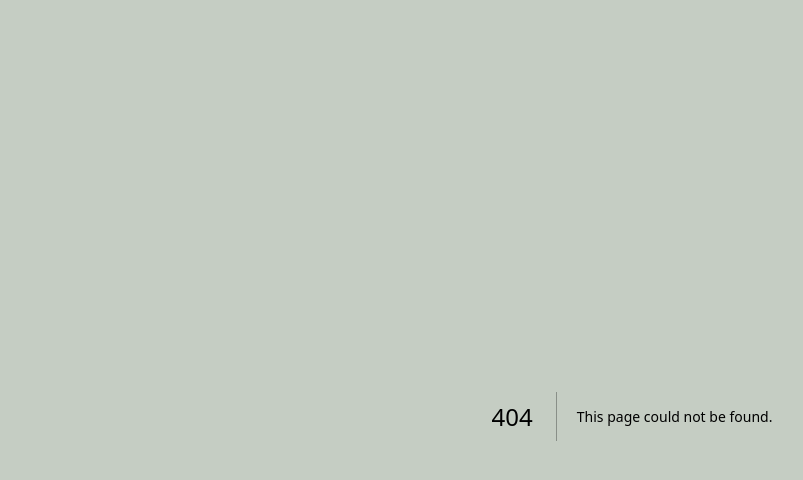
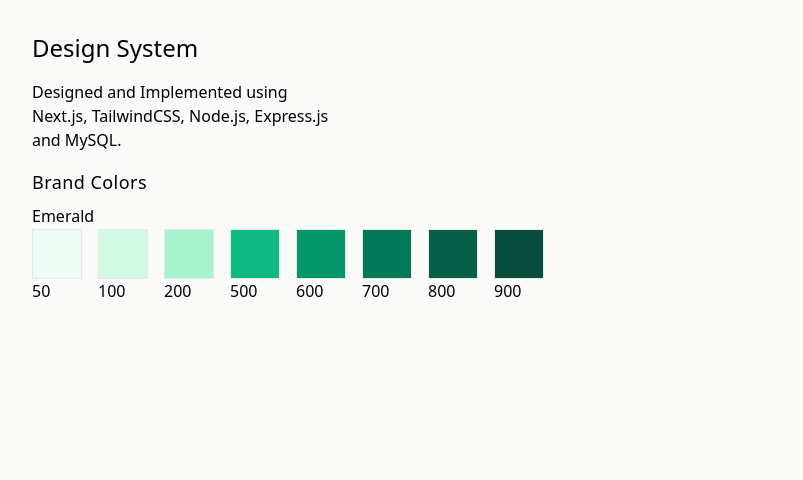
Before and after one commit to SrikanthKumarC/PayTrack, a Next.js app: page /about in a window 1280 px wide. Before the commit this address had no page. Shown: the top 480 px of the page, without its empty margins (8-811 px from the left). Built offline with nearby package versions, Linux system fonts and the light colour scheme.

Commit message:
added form state

```diff
--- a/components/Logo.js
+++ b/components/Logo.js
@@ -5,7 +5,7 @@ const Logo = () => {
       <h1 className=" text-primary text-3xl sm:pb-2 sm:text-5xl ">
         Expense Manager
       </h1>
-      <p className="text-secondary font-thin lowercase  text-lg sm:text-2xl dark:text-slate-400">
+      <p className="text-secondary font-thin lowercase tracking-wide text-lg sm:text-2xl dark:text-slate-400">
         Easily Manage Your Expenses
       </p>
     </header>
--- a/components/low-level-components/Input.js
+++ b/components/low-level-components/Input.js
@@ -5,14 +5,14 @@ const Input = ({ label, ...props }) => {
     <div>
       {label && (
         <label
-          className="text-p2 text-p_foreground font-light capitalize w-full dark:text-white m-0 tracking-wide text-md sm:text-sm "
+          className="text-p2 mb-[1px] text-p_foreground font-light w-full dark:text-gray-400  text-md sm:t "
           htmlFor="income"
         >
           {label}
         </label>
       )}
       <input
-        className=" p-2 mt-2 text-lg rounded-sm  focus:outline-dashed dark:hover:outline-white dark:focus:outline-white border-shade dark:bg-p_dark dark:border-0 m-0 border-2 w-full"
+        className=" p-2  text-lg rounded-sm  focus:outline-solid outline-emerald-800 dark:hover:outline-emerald-800 dark:focus:bg-neutral-900 dark:focus:outline-emerald-800 dark:border-gray-600 dark:bg-transparent dark:border-[1px] m-0 border-2 w-full"
         {...props}
         id={label}
       />
--- a/package.json
+++ b/package.json
@@ -9,10 +9,12 @@
     "lint": "next lint"
   },
   "dependencies": {
+    "date-fns": "^2.30.0",
     "framer-motion": "^10.16.4",
     "next": "13.5.4",
     "react": "^18",
-    "react-dom": "^18"
+    "react-dom": "^18",
+    "short-unique-id": "^5.0.3"
   },
   "devDependencies": {
     "autoprefixer": "^10",
--- a/pages/_document.js
+++ b/pages/_document.js
@@ -4,7 +4,7 @@ export default function Document() {
   return (
     <Html lang="en">
       <Head />
-      <body className="dark:bg-p_dark dark:text-white p-4 bg-shade">
+      <body className="dark:bg-neutral-950 dark:text-white p-4 bg-stone-50">
         <Main />
         <NextScript />
       </body>
--- /dev/null
+++ b/pages/about/index.js
@@ -0,0 +1,54 @@
+import React from "react";
+
+const Page = () => {
+  return (
+    <div className="px-6 py-4 dark:text-stone-300">
+      <h1 className="block mb-4 text-2xl">Design System</h1>
+
+      <h2 className="max-w-[34ch] mb-4">
+        Designed and Implemented using Next.js, TailwindCSS, Node.js, Express.js
+        and MySQL.
+      </h2>
+
+      <p className="tracking-wide text-lg font mb-2">Brand Colors</p>
+      <p className="mb-[1px]">Emerald </p>
+      <div className="flex flex-wrap gap-4 ">
+        <div className="color md:mb-0">
+          <div className="bg-emerald-50 w-[50px] border-[1px] h-[50px]"></div>
+          <p>50</p>
+        </div>
+        <div className="color">
+          <div className="bg-emerald-100 w-[50px] border-[1px]  h-[50px]"></div>
+          <p className="">100</p>
+        </div>
+        <div className="color">
+          <div className="bg-emerald-200 w-[50px] border-[1px]  h-[50px]"></div>
+          <p className="">200</p>
+        </div>
+
+        <div className="color">
+          <div className="bg-emerald-500 w-[50px] border-[1px]  h-[50px]"></div>
+          <p className="">500</p>
+        </div>
+        <div className="color ">
+          <div className="bg-emerald-600 w-[50px] border-[1px]   h-[50px]"></div>
+          <p className="">600</p>
+        </div>
+        <div className="color">
+          <div className="bg-emerald-700 w-[50px] border-[1px]  h-[50px]"></div>
+          <p className="">700</p>
+        </div>
+        <div className="color">
+          <div className="bg-emerald-800 w-[50px] border-[1px]  h-[50px]"></div>
+          <p className="">800</p>
+        </div>
+        <div className="color">
+          <div className="bg-emerald-900 w-[50px] border-[1px]  h-[50px]"></div>
+          <p className="">900</p>
+        </div>
+      </div>
+    </div>
+  );
+};
+
+export default Page;
--- a/pages/index.js
+++ b/pages/index.js
@@ -3,76 +3,100 @@
 import Logo from "@/components/Logo";
 import Input from "@/components/low-level-components/Input";
 import React from "react";
+import {format} from 'date-fns';
+import ShortUniqueId from "short-unique-id";
+export default function Home() {
+  const [formState, setFormState] = React.useState({ transactionDate: format(new Date(), 'yyyy-M-dd') });
+  const [storeList, setStoreList] = React.useState([]);
+  const uid = new ShortUniqueId({ length: 10 });
 
-export default function Home() {
-  const [visibile, setVisible] = React.useState(true);
 
-  const [formState, setFormState] = React.useState({ dateMonth: "2023-10" });
-  const [storeList, setStoreList] = React.useState([]);
+  function validateInput() {
+    if (!formState.transactionDate) return false;
+    if (!formState.amount) return false;
+    return formState.transaction;
+  }
 
   console.log(formState);
-  function handleSubmit() {
+  function handleSubmit(e) {
+    e.preventDefault()
+    if (!validateInput()) return;
     const newList = storeList;
-    newList.push({ ...formState, id: crypto.randomUUID });
-    setFormState({});
+    newList.push({ ...formState, id: uid.rnd() });
+    const emptyState = {id: '', amount: '', transaction: '', date: ''}
+    setFormState(emptyState);
     setStoreList(newList);
   }
+
+  console.log(storeList)
+
+  let INR = new Intl.NumberFormat('en-US', {
+    style: 'currency',
+    currency: "INR"
+  })
   return (
     <main className="mx-auto mt-2 ">
       <Logo />
       {
         <form
+            onSubmit={handleSubmit}
           action=""
-          className="dark:text-white bg-[#fff] dark:bg-p_foreground   m-2 mt-6 relative border-[1px] dark:border-[hsl(210,23%,10%)]  border-gray-400 rounded-lg max-w-xl mx-auto p-6 gap-4"
+          className="dark:text-white bg-white dark:bg-transparent   m-2 mt-6 relative border-[2px] dark:border-[hsl(210,23%,20%)]  border-stone-200 rounded-lg max-w-xl mx-auto p-6 gap-4"
         >
-          <h1 className="text-xl sm:text-2xl  text-center mb-8 font-light  tracking-wider capitalize ">
-            add Your Monthly Earnigns
+          <h1 className="text-xl sm:text-2xl  text-center mb-8 font-light capitalize ">
+            start adding your transactions
           </h1>
-          <div className="flex flex-col mb-4 self-center -mt-3 py-2 ">
+          <div className="flex flex-col mb-2 self-center -mt-3 py-2 ">
             <Input
-              type="month"
-              label="for the Month"
-              value={formState.dateMonth}
+                required
+              type="date"
+              label="When (defaults to today)"
+              value={formState.transactionDate}
               onChange={(e) =>
-                setFormState({ ...formState, dateMonth: e.target.value })
+                setFormState({ ...formState, transactionDate: e.target.value })
               }
+
+            />
+          </div>
+          <div className='mb-2'>
+            <Input
+                type="text"
+                label="What"
+                placeholder="Sunny's Birthday"
+                value={formState.transaction}
+                onChange={(e) =>
+                    setFormState({ ...formState, transaction: e.target.value })
+                }
+                required
             />
           </div>
 
-          <div className="flex gap-4">
+          <div>
             <Input
               type="number"
-              label="Income"
+               required
+              label="Amount: use (-) for expense"
               placeholder="30,200"
               onChange={(e) =>
-                setFormState({ ...formState, income: e.target.value })
+                setFormState({ ...formState, amount: e.target.value })
               }
-              value={formState.income}
-            />
-            <Input
-              type="number"
-              label="Expense"
-              placeholder="10,200"
-              value={formState.expense}
-              onChange={(e) =>
-                setFormState({ ...formState, expense: e.target.value })
-              }
+              value={formState.amount}
+
             />
           </div>
           <button
-            onClick={handleSubmit}
-            type="button"
-            className="hover:outline-dashed rounded-sm tracking-wide bg-p1   text-white px-4 py-2 sm:p-2 mt-6"
+              type='submit'
+            className="hover:outline-dashed rounded-sm tracking-wide bg-emerald-900   text-white px-4 py-2 sm:p-2 mt-6"
           >
             Add Details
           </button>
         </form>
       }
       {storeList.length > 0 && (
-        <div className="wrapper border-[2px] overflow-x-auto   border-p_foreground rounded-lg gap-6 max-w-xl mx-auto">
+        <div className="wrapper border-t-4 overflow-x-auto mt-8 border-emerald-900 border-x-stone-200 dark:border-t-emerald-800 border-[1px] dark:border-t-2 dark:border-x-stone-800 gap-6 max-w-xl mx-auto">
           <table className="w-full  overflow-x-hidden overscroll-x-contain  text-center ">
-            <thead className="uppercase  tracking-wider py-2 border-b-2 border-p1 bg-p_foreground dark:text-white">
-              <tr className="py-2 font-bold ">
+            <thead className="uppercase   py-2 border-b-[1px]  dark:bg-emerald-950  border-emerald-600 dark:border-emerald-800 bg-emerald-500 dark:text-white">
+              <tr className="py-2">
                 <th className=" py-3 px-2 text-right">#</th>
                 <th>Transaction</th>
                 <th className="py-4 text-right">Amount</th>
@@ -82,11 +106,11 @@ export default function Home() {
             <tbody>
               {storeList.map((list, idx) => {
                 return (
-                  <tr key={list.id} className="">
+                  <tr key={list.id} className="border-b-[2px] border-y-stone-900">
                     <td className="py-4 text-right">{idx + 1}</td>
-                    <td className="py-4 ">{list.income}</td>
-                    <td className="py-4 text-right">{list.expense}</td>
-                    <td className="py-4 px-8 text-right">{list.dateMonth}</td>
+                    <td className="py-4 ">{list.transaction}</td>
+                    <td className="py-4 text-right">{INR.format(list.amount)}</td>
+                    <td className="py-4 px-8 text-right">{list.transactionDate}</td>
                   </tr>
                 );
               })}
```
Also changed, not shown: pages/about/style.module.css (added), 1 other file (tests, documents, lock files or other folders).
